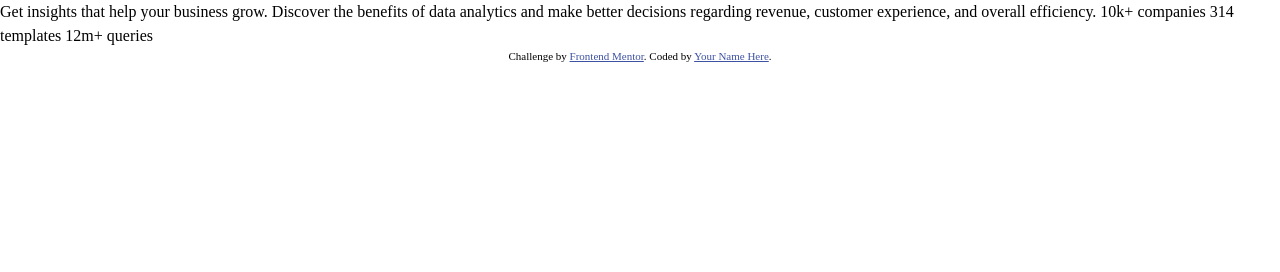
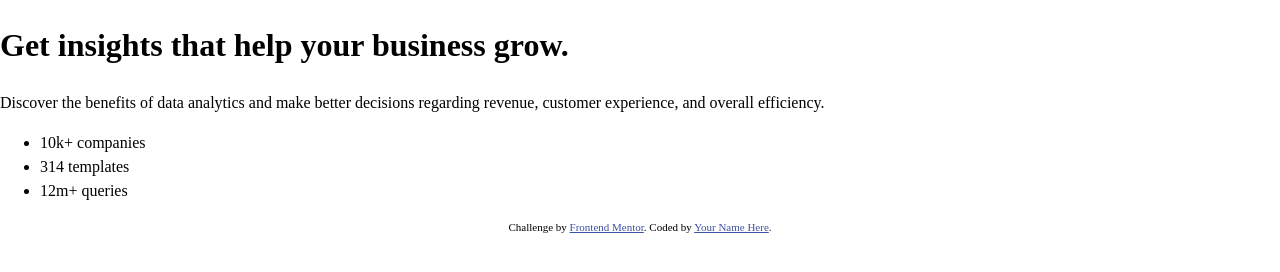
Before and after one commit to JulioCinquina/fem-stats-preview-card, a plain HTML site: page index.html in a window 1280 px wide. Drawn offline with Linux system fonts and the light colour scheme.

Commit message:
Add basic markup of the card

```diff
--- a/index.html
+++ b/index.html
@@ -17,10 +17,36 @@
   </head>
   <body>
     <main>
-      Get insights that help your business grow. Discover the benefits of data
-      analytics and make better decisions regarding revenue, customer
-      experience, and overall efficiency. 10k+ companies 314 templates 12m+
-      queries
+      <div class="card">
+        <div class="card__content">
+          <h1 class="card__title">
+            Get insights that help your business grow.
+          </h1>
+
+          <p class="card__body">
+            Discover the benefits of data analytics and make better decisions
+            regarding revenue, customer experience, and overall efficiency.
+          </p>
+
+          <ul class="card__stats">
+            <li class="card__stat">
+              <span class="card__stat-number">10k+</span>
+              <span class="card__stat-title">companies</span>
+            </li>
+
+            <li class="card__stat">
+              <span class="card__stat-number">314</span>
+              <span class="card__stat-title">templates</span>
+            </li>
+
+            <li class="card__stat">
+              <span class="card__stat-number">12m+</span>
+              <span class="card__stat-title">queries</span>
+            </li>
+          </ul>
+        </div>
+        <div class="card__image"></div>
+      </div>
     </main>
 
     <footer class="attribution">
```
